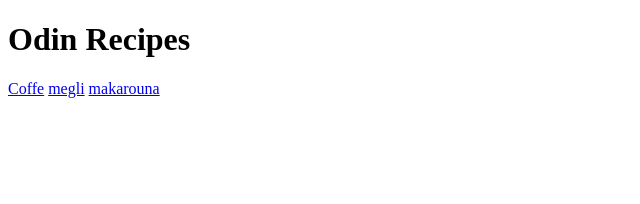
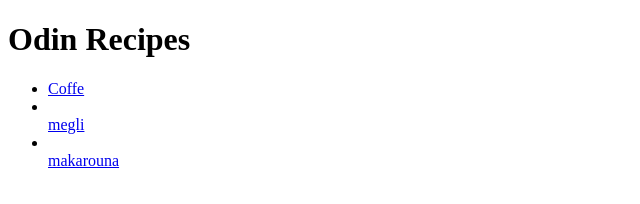
Before and after one commit to magicknight200/odin-recipes, a plain HTML site: page index.html in a window 1280 px wide. Shown: the whole page, without its empty margins (0-640 px from the left). Drawn offline with Linux system fonts and the light colour scheme.

Commit message:
fix:index links layout

```diff
--- a/index.html
+++ b/index.html
@@ -7,8 +7,10 @@
 </head>
 <body>
     <h1>Odin Recipes</h1>
-    <a href="recipes/coffe.html">Coffe</a>
-    <a href="recipes/megli.html">megli</a>
-    <a href="recipes/makarouna.html">makarouna</a>
+    <ul>
+    <li><a href="recipes/coffe.html">Coffe</a></li>
+    <li></li><a href="recipes/megli.html">megli</a></li>
+    <li></li><a href="recipes/makarouna.html">makarouna</a></li>
+    </ul>
 </body>
 </html>
```
